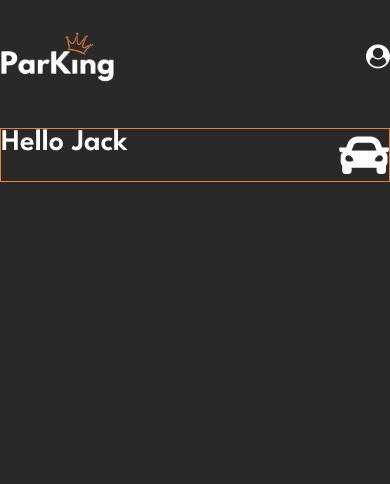
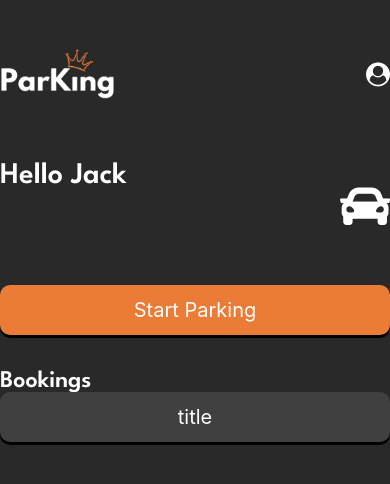
Before and after one commit to mexkita/SCMU-59943-57372-58116, a React Native app: screen /HomePage in a window 390 px wide. Shown: the top 484 px of the page. Built offline with nearby package versions, Linux system fonts and the light colour scheme; no server answers.

Commit message:
button added

```diff
--- a/App.js
+++ b/App.js
@@ -3,8 +3,6 @@ import { createNativeStackNavigator } from '@react-navigation/native-stack';
 import Login from './screens/Login'
 import Register from './screens/Register'
 import HomePage from './screens/HomePage'
-import List from './screens/List';
-import Details from './screens/Details';
 import React, { useEffect, useState } from 'react';
 import { User, onAuthStateChanged } from 'firebase/auth';
 import { FIREBASE_AUTH } from './FirebaseConfig';
@@ -17,8 +15,7 @@ const InsideStack = createNativeStackNavigator();
 function InsideLayout() {
   return (
     <InsideStack.Navigator>
-      <InsideStack.Screen name="My todos" component={List} />
-      <InsideStack.Screen name="Details" component={Details} />
+      <Stack.Screen name="HomePage" component={HomePage} options={{ headerShown: false }} />
     </InsideStack.Navigator>
   )
 
@@ -28,6 +25,7 @@ export default function App() {
   const [user, setUser] = useState(null);
   const [fontsLoaded] = useFonts({
     'League Spartan': require('./assets/fonts/League_Spartan/LeagueSpartan-VariableFont_wght.ttf'),
+    'League Spartan': require("./assets/fonts/League_Spartan/LeagueSpartan-SemiBold.ttf"),
   });
 
   useEffect(() => {
--- a/app.json
+++ b/app.json
@@ -28,6 +28,8 @@
         "expo-font",
         {
           "fonts": [
+
+            "./assets/fonts/League_Spartan/LeagueSpartan-SemiBold.ttf",
             "./assets/fonts/League_Spartan/LeagueSpartan-VariableFont_wght.ttf"
           ]
         }
--- a/assets/colors/colors.jsx
+++ b/assets/colors/colors.jsx
@@ -5,4 +5,5 @@ export default {
     greyText: '#878787',
     white: '#ffffff',
     black: '#000000',
+    grey: '#404040'
   };
--- a/screens/Details.jsx
+++ /dev/null
@@ -1,12 +0,0 @@
-import { View, Text } from 'react-native'
-import React from 'react'
-
-const Details = () => {
-    return (
-        <View>
-            <Text>Details</Text>
-        </View>
-    )
-}
-
-export default Details
--- a/screens/HomePage.jsx
+++ b/screens/HomePage.jsx
@@ -1,18 +1,43 @@
-import { SafeAreaView, ScrollView, StyleSheet, Text, View } from "react-native";
+import { SafeAreaView, ScrollView, StyleSheet, Text, TouchableOpacity, View } from "react-native";
 import colors from '../assets/colors/colors';
 import { Header } from "../components/Header";
 import { FontAwesome5 } from '@expo/vector-icons';
+import { CustomButton } from '../components/CostumButton';
+
 
 const HomePage = ({ navigation }) => {
+
+
+    const startParking =  () => {
+
+    }
+
+
+
+
 return(
     <SafeAreaView style={styles.container}>
         <ScrollView style={styles.scrollView}>
             <Header/>
             <View style={styles.titleContainer}>
-                <Text style={styles.title}>Hello Jack</Text>
+                <Text style={styles.menuTitle}>Hello Jack</Text>
                 <FontAwesome5 name="car" size={50} color={colors.white} />
             </View>
+         <View style={styles.menuContainer}>
+            <CustomButton title="Start Parking" onPressFunction={startParking} color={colors.orange}/>
+            <View style={styles.menuContainer}>
+                <Text style={styles.menuSubtitle}>Bookings</Text>
+                    <TouchableOpacity
+                        onPress={'onPressFunction'}
+                        style={({ ...styles.button, backgroundColor: colors.grey })  }
+                    >
+                        <View style={styles.contents}>
+                        <Text style={styles.buttonText }>{'title'}</Text>
+                        </View>
 
+                     </TouchableOpacity>
+            </View>
+         </View>
 
         </ScrollView>
     </SafeAreaView>
@@ -23,6 +48,35 @@ return(
 export default HomePage;
 
 const styles = StyleSheet.create({
+    button: {
+        borderRadius: 10,
+        justifyContent: "center",
+        alignItems: "center",
+        padding: 2,
+        paddingHorizontal: 10,
+        shadowColor: "black",
+        shadowOffset: {
+            height: 3,
+            width: 0,
+        },
+        shadowOpacity: 1.25,
+        elevation: 3,
+        height: 50,
+    },
+    contents:
+    {
+        flexDirection: 'row',
+        justifyContent: 'space-between',
+        alignItems: 'center',
+    },
+
+    buttonText: {
+        textAlign: "center",
+        color: colors.white,
+        fontSize: 20,
+        paddingVertical: 5,
+        fontWeight: "semibold",
+    },
 
     container: {
         backgroundColor: colors.background,
@@ -50,13 +104,20 @@ const styles = StyleSheet.create({
 
     },
 
-    title: {
+    menuTitle: {
         fontSize: 30,
         fontFamily: 'League Spartan',
-        fontWeight: '600',
+        fontWeight: '700',
         color: colors.white,
         alignSelf: 'flex-start',
 
+    },
+    menuSubtitle: {
+        fontSize: 24,
+        fontFamily: 'League Spartan',
+        fontWeight: 'regular',
+        color: colors.white,
+        alignSelf: 'flex-start',
     },
     titleContainer : {
         width: "100%" ,
@@ -65,9 +126,12 @@ const styles = StyleSheet.create({
         justifyContent: 'space-between',
         alignItems: 'center',
         marginTop: 45,
-        borderColor: colors.orange,
-        borderWidth: 1
+
 
     },
+    menuContainer: {
+        marginTop: 35,
+        flex: 1
+    }
 
 })
--- a/screens/List.jsx
+++ /dev/null
@@ -1,17 +0,0 @@
-import { View, Button } from 'react-native';
-import React from 'react';
-import { useNavigation } from '@react-navigation/native';
-import { FIREBASE_AUTH } from '../FirebaseConfig';
-
-const List = () => {
-    const navigation = useNavigation();
-
-    return (
-        <View style={{ flex: 1, justifyContent: "center", alignItems: "center" }}>
-            <Button onPress={() => navigation.navigate('Details')} title="Open Details" />
-            <Button onPress={() => FIREBASE_AUTH.signOut()} title="Sign Out" />
-        </View>
-    );
-}
-
-export default List;
```
Also changed, not shown: assets/fonts/League_Spartan/LeagueSpartan-SemiBold.ttf (added).
